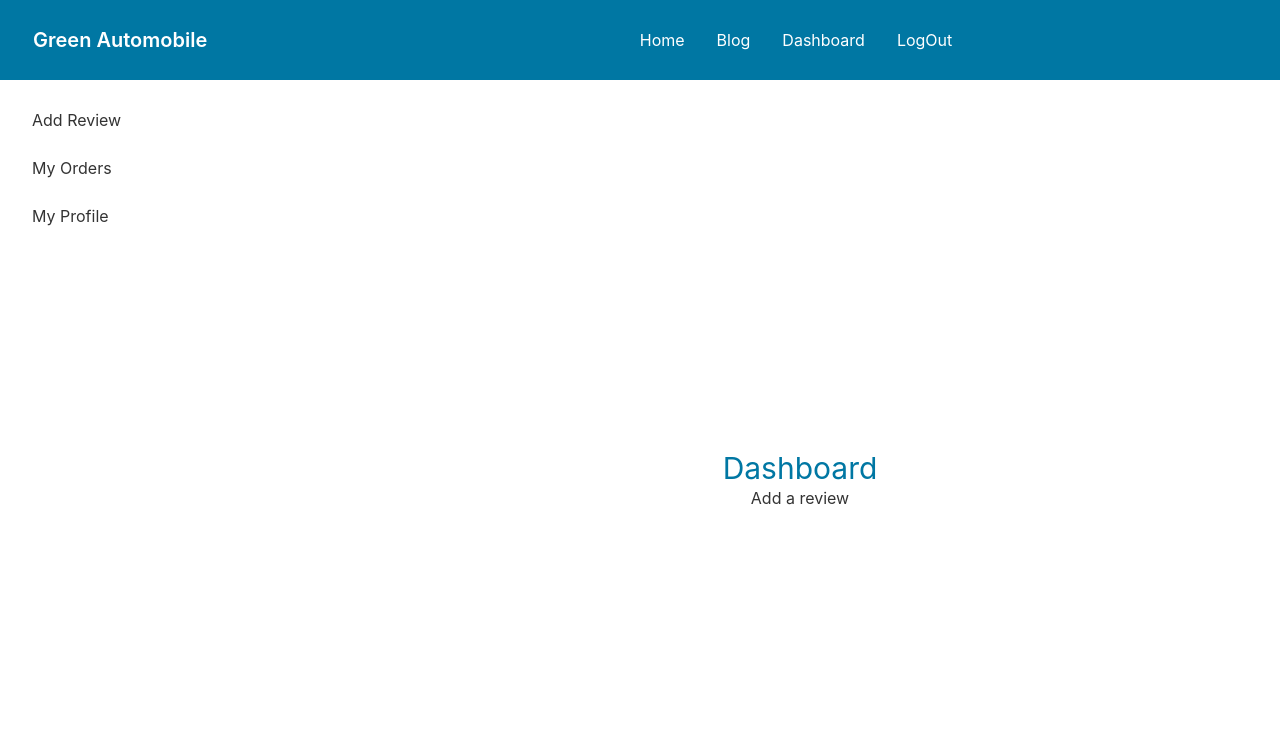
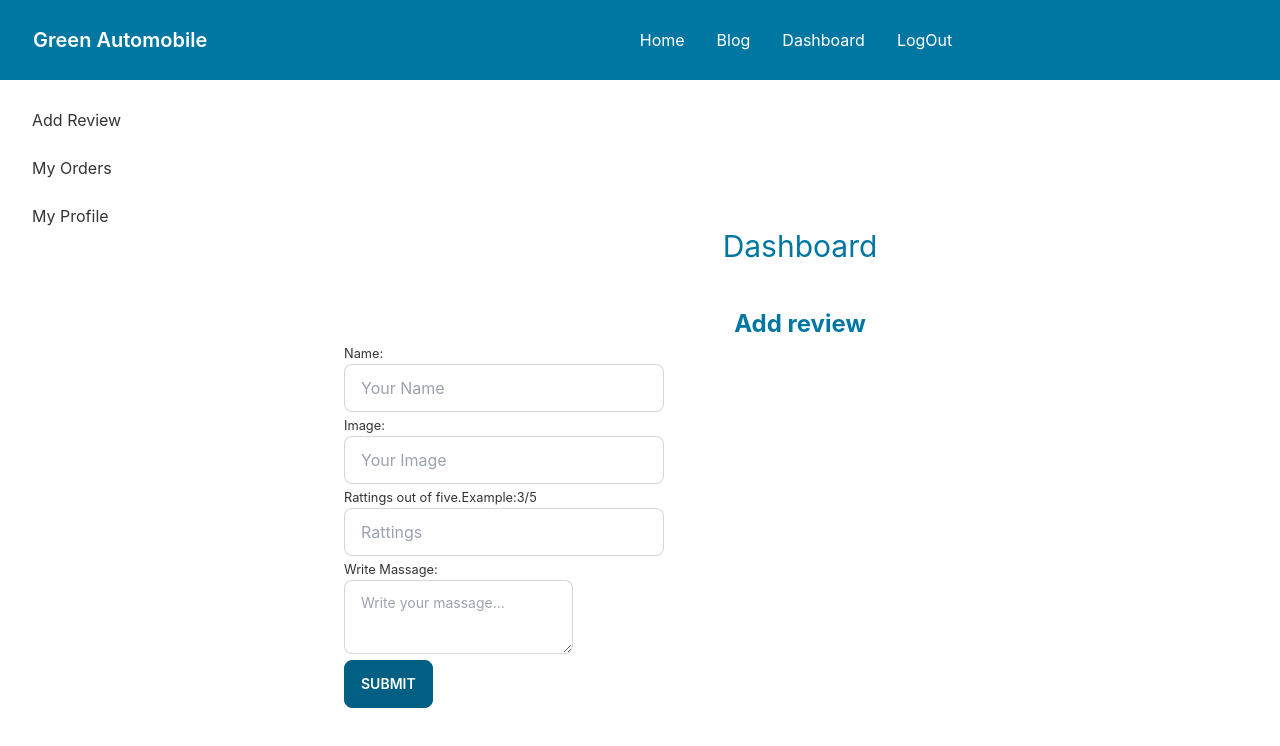
Before and after one commit to ranawp/green-automobile-, a React (Create React App) app: page /dashboard/addreview in a window 1280 px wide. Shown: the top 746 px of the page. Built offline with nearby package versions, Linux system fonts and the light colour scheme; no server answers; sample sign-in values are in the browser's storage.

Commit message:
add review page added

```diff
--- a/package.json
+++ b/package.json
@@ -16,6 +16,7 @@
     "react-hook-form": "^7.31.2",
     "react-router-dom": "^6.3.0",
     "react-scripts": "5.0.1",
+    "react-toastify": "^9.0.1",
     "swiper": "^8.1.5",
     "web-vitals": "^2.1.4"
   },
--- a/src/App.js
+++ b/src/App.js
@@ -8,7 +8,7 @@ import MyProfile from './Components/Pages/Dashboard/MyProfile';
 import WelcomeDashboard from './Components/Pages/Dashboard/WelcomeDashboard';
 import Home from './Components/Pages/Home/Home';
 import Login from './Components/Pages/Login/Login';
-import Register from './Components/Pages/Login/Register';
+
 import RequireAuth from './Components/Pages/Login/RequireAuth';
 import SignUp from './Components/Pages/Login/SignUp';
 import Purchase from './Components/Pages/Purchase/Purchase';
@@ -26,7 +26,7 @@ function App() {
         <Route path='/' element={<Home></Home>}></Route>
         <Route path='/blog' element={<Blog></Blog>}></Route>
         <Route path='/login' element={<Login></Login>}></Route>
-        <Route path='/register' element={<Register></Register>}></Route>
+
 
         <Route path='/purchase/:purchaseId' element={
           <RequireAuth>
--- a/src/Components/Pages/Dashboard/AddReview.js
+++ b/src/Components/Pages/Dashboard/AddReview.js
@@ -2,8 +2,19 @@ import React from 'react';
 
 const AddReview = () => {
     return (
-        <div>
-            Add a review
+        <div className='mt-5 p-6 w-full'>
+            <h3 className='text-center text-primary font-bold text-2xl'>Add review </h3>
+            <div className=''>
+                <small>Name:</small><br /><input type="text" placeholder="Your Name" class="input input-bordered w-full max-w-xs" /> <br />
+
+
+                <small>Image:</small><br /><input type="text" placeholder="Your Image" class="input input-bordered w-full max-w-xs" /> <br />
+                <small>Rattings out of five.Example:3/5 </small><br /><input type="text" placeholder="Rattings" class="input input-bordered w-full max-w-xs" /> <br />
+                <small>Write Massage:</small> <br /><textarea class="textarea textarea-bordered max-w-xs" placeholder="Write your massage..."></textarea> <br />
+                <input type="submit" value='SUBMIT' className='text-white btn btn-active btn-primary  max-w-xs' />
+
+
+            </div>
         </div>
     );
 };
--- a/src/Components/Pages/Dashboard/MyProfile.js
+++ b/src/Components/Pages/Dashboard/MyProfile.js
@@ -1,9 +1,29 @@
 import React from 'react';
+import { useAuthState } from 'react-firebase-hooks/auth';
+import auth from '../../../firebase.init';
+
 
 const MyProfile = () => {
+    const [user, loading, error] = useAuthState(auth);
+
+
     return (
-        <div>
-            <h3>My profile</h3>
+        <div className='mt-5 p-6 w-full'>
+            <h3 className='text-center text-primary font-bold text-2xl'>My Profile </h3>
+            <div className=''>
+
+                <small>Name:</small><br /><input type="text" placeholder="Your Name" class="input input-bordered w-full max-w-xs" /> <br />
+                <small>Email:</small> <br />
+                <input type="email" value={user.email} disabled placeholder=" your email" class="input input-bordered w-full max-w-xs" /> <br />
+
+
+                <small>Image:</small><br /><input type="text" placeholder="put image URL" class="input input-bordered w-full max-w-xs" /> <br />
+
+
+                <input type="submit" value='SUBMIT' className='mt-2 text-white btn btn-active btn-primary  max-w-xs' />
+
+
+            </div>
         </div>
     );
 };
--- a/src/Components/Pages/Login/Login.js
+++ b/src/Components/Pages/Login/Login.js
@@ -1,5 +1,5 @@
 import React, { useEffect, useRef } from 'react';
-import { useSignInWithEmailAndPassword, useSignInWithGoogle } from 'react-firebase-hooks/auth';
+import { useAuthState, useSendPasswordResetEmail, useSignInWithEmailAndPassword, useSignInWithGoogle } from 'react-firebase-hooks/auth';
 import auth from '../../../firebase.init';
 import { useForm } from "react-hook-form";
 import Loading from '../../Shared/Loading';
@@ -7,8 +7,11 @@ import { Link, useLocation, useNavigate } from 'react-router-dom';
 
 
 const Login = () => {
+    const emailRef = useRef('');
     const [signInWithGoogle, googleuser, googleloading, googleerror] = useSignInWithGoogle(auth);
     const { register, formState: { errors }, handleSubmit } = useForm();
+
+
     const [
         signInWithEmailAndPassword,
         gmailuser,
@@ -37,9 +40,12 @@ const Login = () => {
 
 
 
+
     const onSubmit = data => {
         signInWithEmailAndPassword(data.email, data.password)
+        // console.log(data.email, data.password)
     };
+
 
 
 
@@ -55,7 +61,7 @@ const Login = () => {
                                 <span className="label-text">Email</span>
                             </label>
                             {/*input email started */}
-                            <input type="email"
+                            <input ref={emailRef} type="email"
                                 placeholder="Your Email"
                                 className="input input-bordered w-full max-w-xs"
                                 {...register("email", {
@@ -106,6 +112,9 @@ const Login = () => {
                         <input type="submit" value='Login' className='text-white btn btn-active btn-primary w-full max-w-xs' />
                     </form>
                     <p>New to green Motors? <small><Link className='text-primary' to='/signup'>Create New Account</Link></small> </p>
+                    <p>Forget Passowrd? <span className='text-primary'
+
+                    >Reset Password</span></p>
 
 
                     <div className="divider">OR</div>
@@ -115,17 +124,6 @@ const Login = () => {
                 </div>
             </div>
         </div>
-        // <form>
-        //     <h2 className='text-center'>Please login</h2>
-        //     <div onSubmit={handleSubmit} className='text-center'>
-        //         <input ref={emailRef} type="email" placeholder="Email" className="my-2 input input-bordered w-full max-w-xs" />
-        //         <br />
-
-        //         <input ref={passwordRef} type="password" placeholder="Password" className="input input-bordered w-full max-w-xs" /> <br />
-        //         <button className="btn btn-primary my-2 text-white">Success</button>
-
-        //     </div>
-        // </form>
 
 
     );
--- a/src/Components/Pages/Login/SignUp.js
+++ b/src/Components/Pages/Login/SignUp.js
@@ -1,11 +1,13 @@
 import React from 'react';
-import { useCreateUserWithEmailAndPassword, useSignInWithGoogle, useUpdateProfile } from 'react-firebase-hooks/auth';
+import { useAuthState, useCreateUserWithEmailAndPassword, useSignInWithGoogle, useUpdateProfile } from 'react-firebase-hooks/auth';
 import { useForm } from 'react-hook-form';
 import { Link, Navigate, useNavigate } from 'react-router-dom';
 import auth from '../../../firebase.init';
 import Loading from '../../Shared/Loading';
 
 const SignUp = () => {
+
+
     const [signInWithGoogle, googleuser, googleloading, googleerror] = useSignInWithGoogle(auth);
     const { register, formState: { errors }, handleSubmit } = useForm();
     const [updateProfile, updating, updateerror] = useUpdateProfile(auth);
@@ -36,8 +38,11 @@ const SignUp = () => {
     const onSubmit = async data => {
         await createUserWithEmailAndPassword(data.email, data.password)
         await updateProfile({ displayName: data.name });
-        navigate('/')
+        navigate('/login')
     };
+
+
+
 
     return (
         <div className='flex mt-3 mb-3 justify-center items-center'>
```
Also changed, not shown: 1 other file (tests, documents, lock files or other folders).
